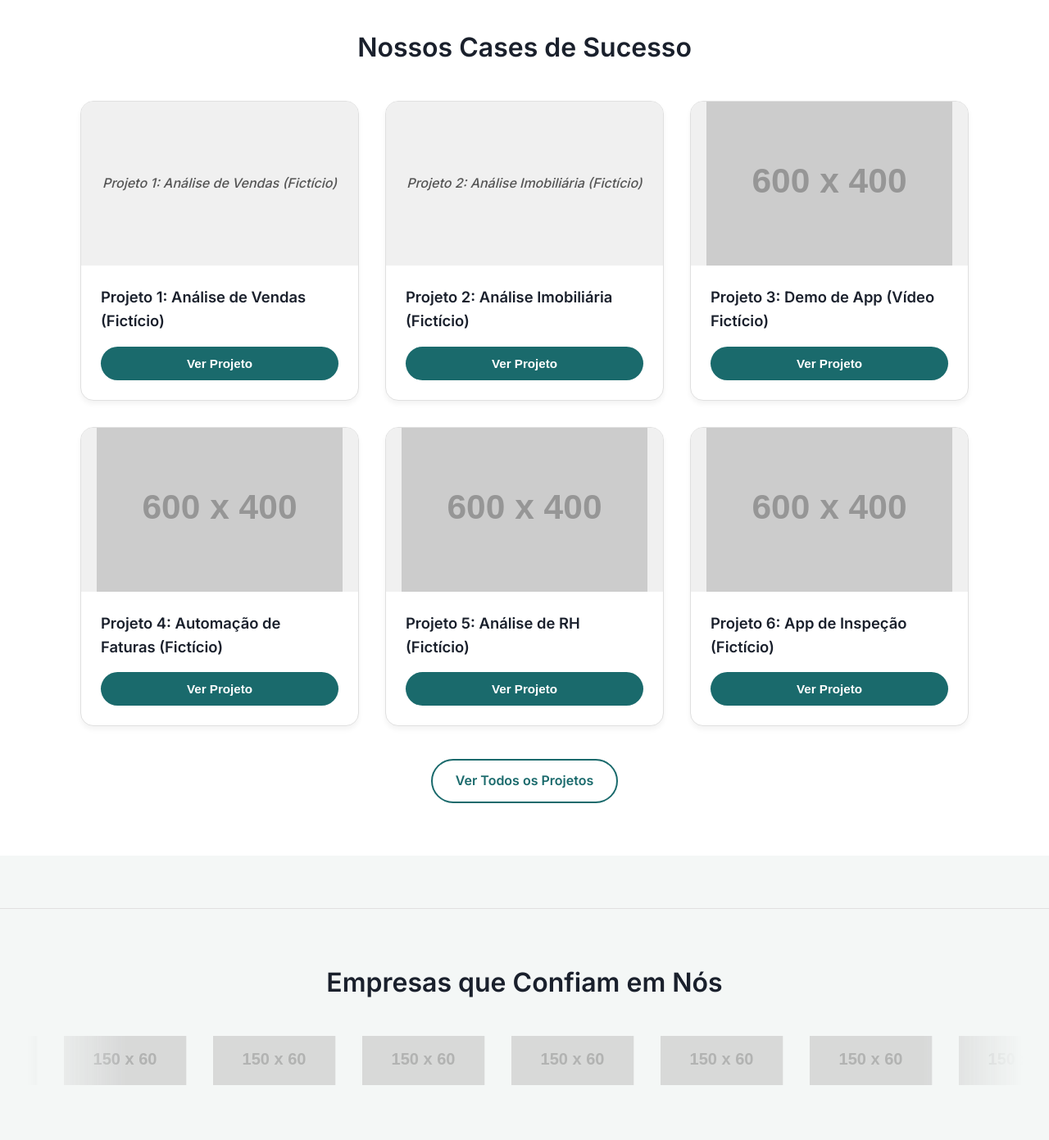
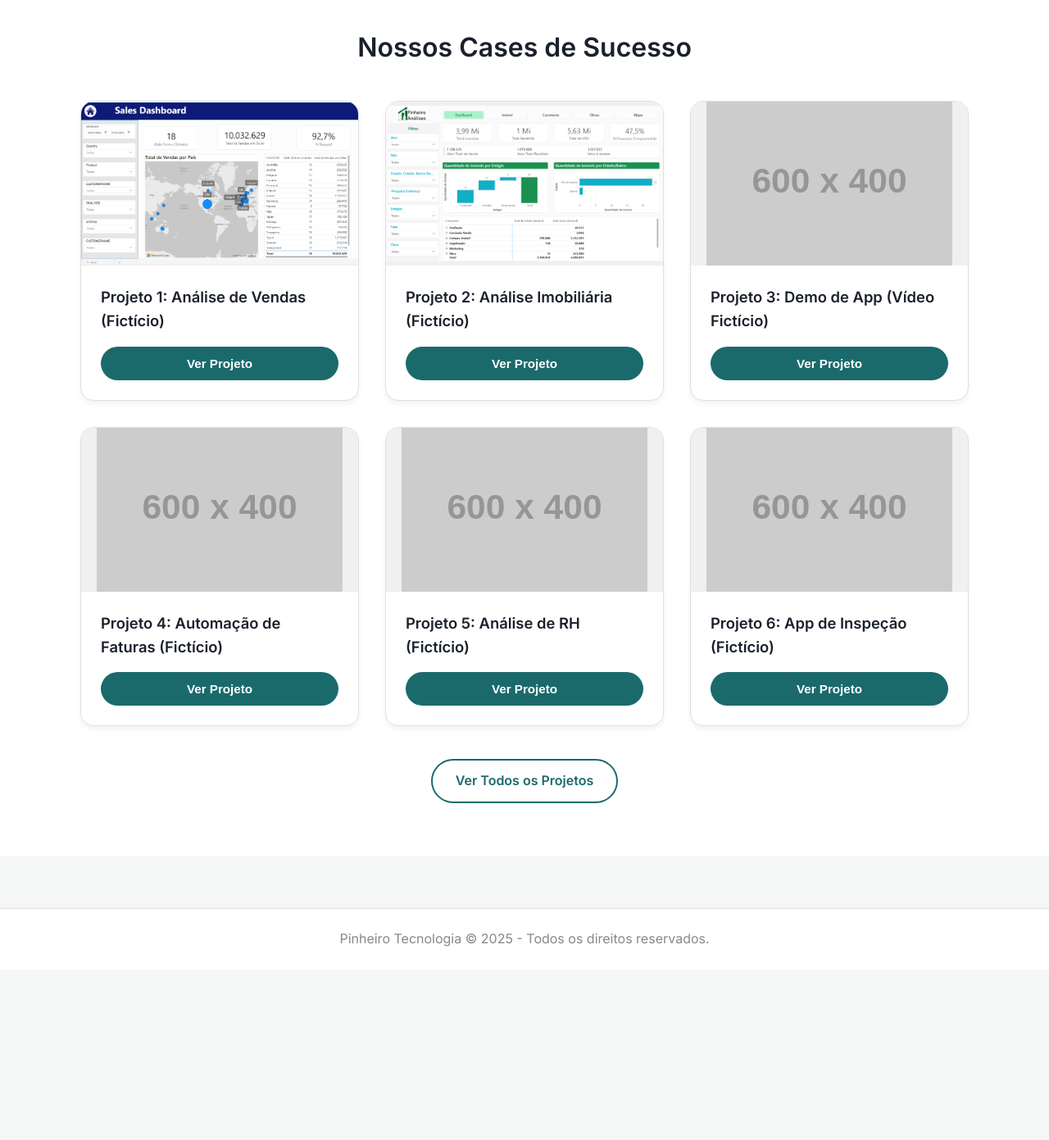
Before and after one commit to CamiloOliveira15/pinheiro-tecnologia, a plain HTML site: page index.html in a window 1280 px wide. Shown: the part 1100-2491 px from the top of the page at 82% size. After the commit the page ends 2283 px from the top, so only its background shows below. Drawn offline with Linux system fonts and the light colour scheme; no server answers; placeholder pictures from the web are drawn by us.

Commit message:
ocultar sessão clientes e exibir imagem nos projetos ficticios

```diff
--- a/assets/css/style.css
+++ b/assets/css/style.css
@@ -31,6 +31,11 @@
     --border-radius-lg: 16px;
     --shadow-sm: 0 4px 6px rgba(0, 0, 0, 0.05);
     --shadow-md: 0 10px 15px rgba(0, 0, 0, 0.1);
+}
+
+/* Esconder seção de clientes (carrossel) */
+.clients-section {
+    display: none;
 }
 
 /* * =========================================
--- a/assets/js/script.js
+++ b/assets/js/script.js
@@ -15,7 +15,7 @@ const MOCK_PROJECTS = [
       id: "mock-1",
       title: "Projeto 1: Análise de Vendas (Fictício)",
       category: "data-analysis", // Categoria
-      thumbnailSrc: "img/sales-dashboard.png",
+      thumbnailSrc: "images/sales-dashboard.png",
       iframeSrc: "https://app.powerbi.com/view?r=eyJrIjoiYjk2ZWM1YTgtYzU4OC00NDUzLTk3ODAtZTk4MTM2N2IxZDhjIiwidCI6IjMyMjEyYTc5LWYzMWEtNGIwYS1hZjE0LTY4YzFjYTUyMGVmNSJ9&pageName=ReportSection645babf0189088ba3194",
       embedTitle: "Dashboard Interativo",
       tabsToShow: "",
@@ -32,8 +32,8 @@ const MOCK_PROJECTS = [
       id: "mock-2",
       title: "Projeto 2: Análise Imobiliária (Fictício)",
       category: "data-analysis", // Categoria
-      thumbnailSrc: "img/relatorio-imobiliaria.png",
-      iframeSrc: "https://app.powerbi.com/view?r=eyJrIjoiYjk2ZWM1YTgtYzU4OC00NDUzLTk3ODAtZTk4MTM2N2IxZDhjIiwidCI6IjMyMjEyYTc5LWYzMWEtNGIwYS1hZjE0LTY4YzFjYTUyMGVmNSJ9&pageName=ReportSection645babf0189088ba3194",
+      thumbnailSrc: "images/relatorio-imobiliaria.png",
+      iframeSrc: "",
       embedTitle: "Análise de Portfólio de Obras",
       tabsToShow: "",
       data: {
@@ -50,7 +50,7 @@ const MOCK_PROJECTS = [
       title: "Projeto 3: Demo de App (Vídeo Fictício)",
       category: "apps", // Categoria
       thumbnailSrc: "https://placehold.co/600x400/1A6A6C/FFFFFF?text=Demo+App",
-      iframeSrc: "https://www.youtube.com/embed/dQw4w9WgXcQ",
+      iframeSrc: "https://www.youtube.com/embed/",
       embedTitle: "Demonstração em Vídeo",
       tabsToShow: "modal-descricao,modal-objetivos,modal-fontes",
       data: {
@@ -67,7 +67,7 @@ const MOCK_PROJECTS = [
         title: "Projeto 4: Automação de Faturas (Fictício)",
         category: "automation", // Categoria
         thumbnailSrc: "https://placehold.co/600x400/1A6A6C/FFFFFF?text=Automação",
-        iframeSrc: "https://www.youtube.com/embed/dQw4w9WgXcQ", // Usando vídeo placeholder
+        iframeSrc: "https://www.youtube.com/embed/", // Usando vídeo placeholder
         embedTitle: "Demo de Automação",
         tabsToShow: "modal-descricao,modal-objetivos",
         data: {
```
Also changed, not shown: index.html (+2 -1 lines).
